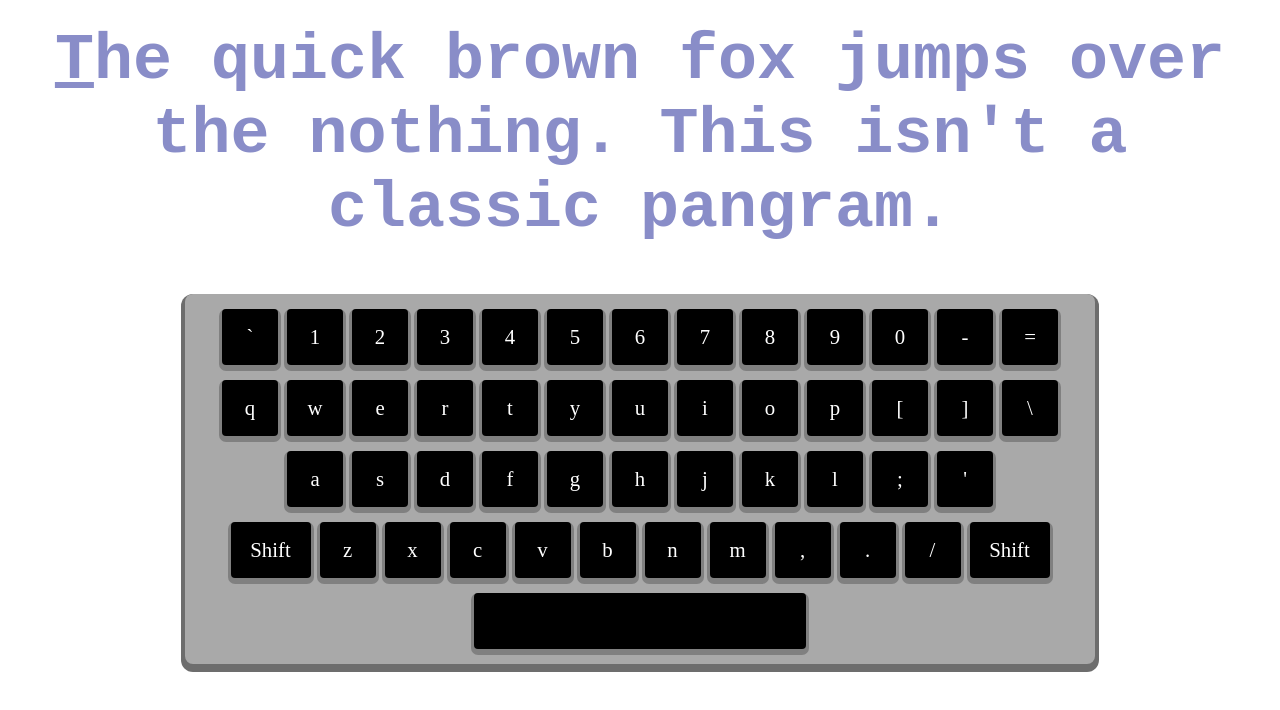
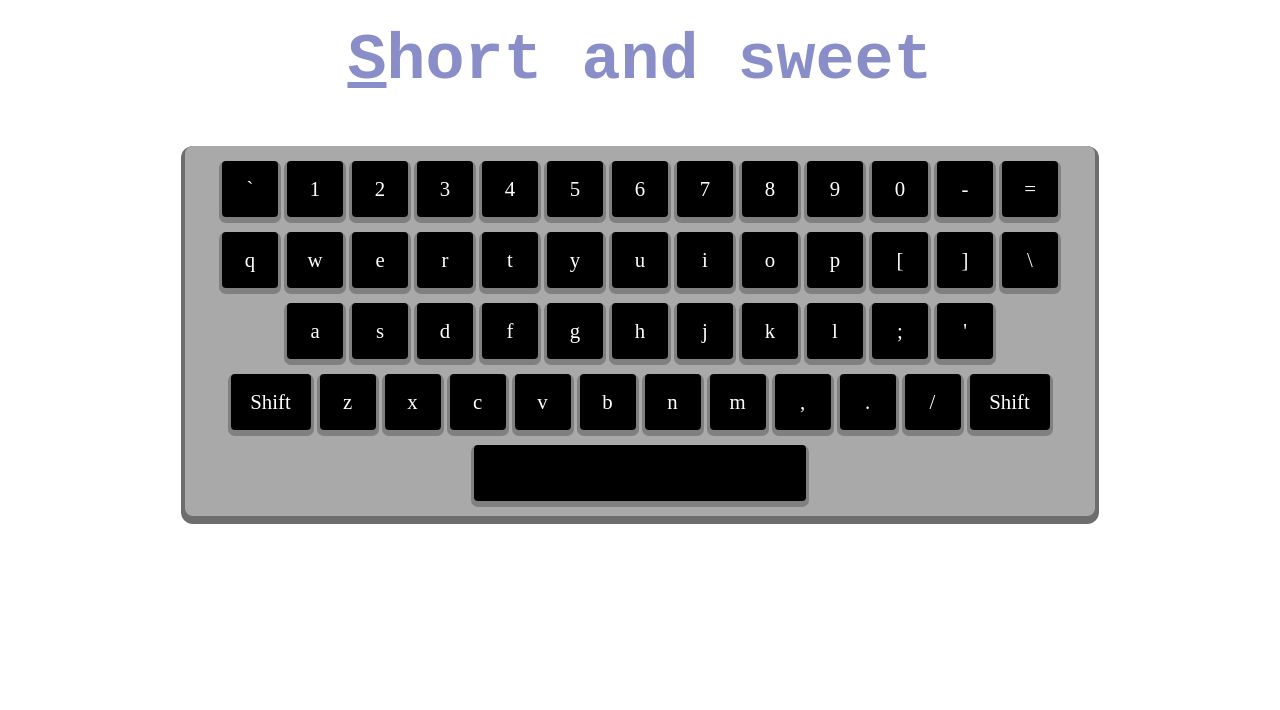
Before and after one commit to GodInAllHisGlory/TypingTutor, a React (Vite) app: page / in a window 1280 px wide. Shown: the top 710 px of the page. Built offline with nearby package versions, Linux system fonts and the light colour scheme.

Commit message:
You have to push the right keys to advance weried stuff happens after you complete the second phrase

```diff
--- a/src/App.jsx
+++ b/src/App.jsx
@@ -4,11 +4,22 @@ import Keyboard from './Keyboard.jsx';
 import { Phrase } from './Phrase.jsx';
 
 function App() {
+  const [pointer, setPointer] = useState("");
+  const [pushedKey, updateKey] = useState("");
+  console.log(pushedKey)
   return (
     <>
       <div id="content">
-        <Phrase />
-        <Keyboard />
+        <Phrase
+        pointer = {pointer}
+        pushedKey = {pushedKey}
+        setPointer = {setPointer}
+        updateKey = {updateKey}
+        />
+        <Keyboard
+        pushedKey = {pushedKey}
+        updateKey = {updateKey}
+        />
       </div>
     </>
   )
--- a/src/Keyboard.jsx
+++ b/src/Keyboard.jsx
@@ -13,7 +13,11 @@
 ["Shift","Z","X","C","V","B","N","M","<",">","?","Shift"],
 [" "]];
 
-function Keyboard() {
+function Keyboard(props) {
+    const {
+        pushedKey,
+        updateKey
+    } = props;
     const [pushedKeys, setPushedKeys] = useState([]);
     const [currentKeys, setRows] = useState(keyRows);
 
@@ -27,6 +31,7 @@ function Keyboard() {
                     setPushedKeys([]);
                 }
 
+            updateKey(key);
             setPushedKeys(prev => {
                 // avoid duplicates
                 if (prev.indexOf(key) !== -1) return prev;
--- a/src/Phrase.jsx
+++ b/src/Phrase.jsx
@@ -1,14 +1,36 @@
-import { useState } from 'react';
+import { useState, useEffect } from 'react';
 import './Phrase.css'
 
-const phrases = ["The quick brown fox jumps over the nothing. This isn't a classic pangram."];
+const phrases = ["Short and sweet","The quick brown fox jumps over the nothing. This isn't a classic pangram.","Hello, these are words and I'm typing them. How cool is that!?"];
 
-export function Phrase() {
+export function Phrase(props) {
+    const {
+        pushedKey,
+        setPointer,
+        updateKey
+    } = props;
     const [pointerPos, setPointerPos] = useState(0);
-    const currentPharse = phrases[0];
+    const [phraseIndex, updateIndex] = useState(0);
+    const currentPharse = phrases[phraseIndex];
     const typed = currentPharse.slice(0, pointerPos); //Gets all the chars before the pointer
     const pointer = currentPharse[pointerPos];
     const untyped = currentPharse.slice(pointerPos + 1); //Gets all the chars after the pointer
+
+    useEffect(() => setPointerPos(0),[phraseIndex]);
+    useEffect(() => setPointer(pointer),[pointer]);
+
+    if(typed.length === currentPharse.length){
+        if(phraseIndex === phrases.length){
+            updateIndex(0);
+        }else{
+            updateIndex(i => i + 1);
+        }
+    }
+
+    if(pushedKey === pointer){
+        setPointerPos(i => i + 1);
+        updateKey("");
+    }
 
     return(
         <span id="phrase">
```
